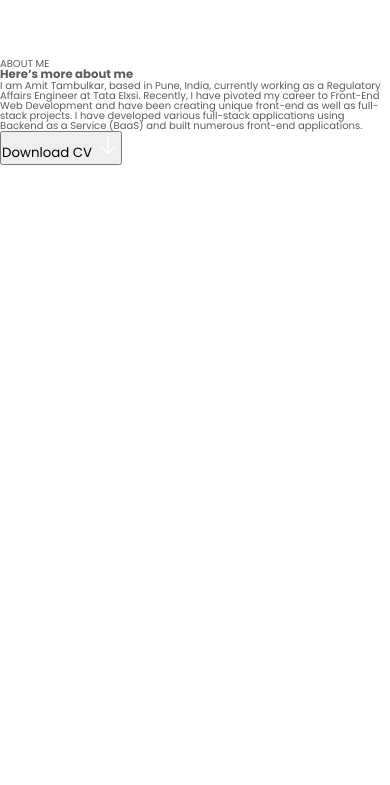
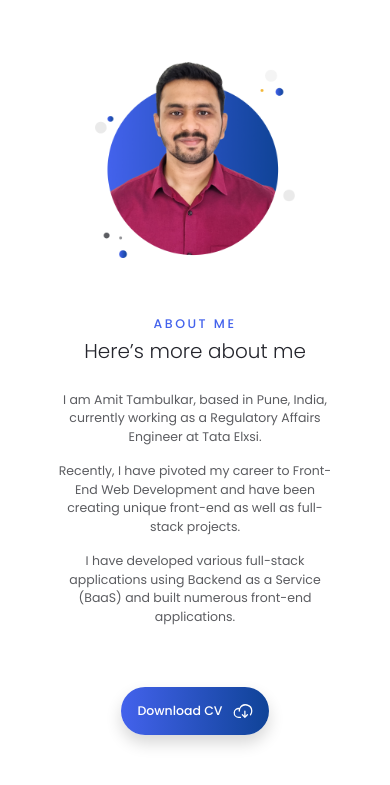
Before and after one commit to amittam104/Portfolio, a website built with Vite: page index.html in a window 390 px wide. Shown: the part 4002-4787 px from the top of the page. Before the commit the page ends 4167 px from the top, so only its background shows below. Built offline with nearby package versions, Linux system fonts and the light colour scheme.

Commit message:
chore: update about me section with responsive design

```diff
--- a/index.html
+++ b/index.html
@@ -198,7 +198,7 @@
       </section>
       <section class="skills">
         <div class="skills-header">
-          <p class="skills-tag">SKILLS</p>
+          <p class="tag skills-tag">SKILLS</p>
           <h3 class="skills-header-text">Tech Stack I work with</h3>
         </div>
         <div class="skills-list">
@@ -265,7 +265,7 @@
       </section>
       <section class="projects">
         <div class="projects-header">
-          <p class="projects-tag">PORTFOLIO</p>
+          <p class="tag projects-tag">PORTFOLIO</p>
           <h3 class="projects-header-text">Projects I have worked on</h3>
         </div>
         <div class="projects-list">
@@ -478,33 +478,42 @@
         </div>
       </section>
       <section class="about-me">
-        <div><img src="" alt="" /></div>
-        <div>
-          <div>
-            <p class="about-me--tag">ABOUT ME</p>
+        <div class="about-me--image">
+          <img src="./AT-image.png" alt="Amit Tambulkar photo" />
+        </div>
+        <div class="about-me--info">
+          <div class="about-me--header">
+            <p class="tag about-me--tag">ABOUT ME</p>
             <h3 class="about-me--header-text">Here’s more about me</h3>
           </div>
-          <p>
-            I am Amit Tambulkar, based in Pune, India, currently working as a
-            Regulatory Affairs Engineer at Tata Elxsi. Recently, I have pivoted
-            my career to Front-End Web Development and have been creating unique
-            front-end as well as full-stack projects. I have developed various
-            full-stack applications using Backend as a Service (BaaS) and built
-            numerous front-end applications.
-          </p>
-          <button>
+          <div class="about-me-description">
+            <p class="description">
+              I am Amit Tambulkar, based in Pune, India, currently working as a
+              Regulatory Affairs Engineer at Tata Elxsi.
+            </p>
+            <p class="description">
+              Recently, I have pivoted my career to Front-End Web Development
+              and have been creating unique front-end as well as full-stack
+              projects.
+            </p>
+            <p class="description">
+              I have developed various full-stack applications using Backend as
+              a Service (BaaS) and built numerous front-end applications.
+            </p>
+          </div>
+          <button class="btn btn-primary btn-download-CV">
             Download CV
             <span
               ><svg
                 xmlns="http://www.w3.org/2000/svg"
-                width="24"
-                height="24"
-                fill="#fff"
+                width="32"
+                height="32"
+                fill="currentColor"
                 viewBox="0 0 256 256"
-                class="down-arrow-icon"
+                class="download-icon"
               >
                 <path
-                  d="M205.66,149.66l-72,72a8,8,0,0,1-11.32,0l-72-72a8,8,0,0,1,11.32-11.32L120,196.69V40a8,8,0,0,1,16,0V196.69l58.34-58.35a8,8,0,0,1,11.32,11.32Z"
+                  d="M248,128a87.34,87.34,0,0,1-17.6,52.81,8,8,0,1,1-12.8-9.62A71.34,71.34,0,0,0,232,128a72,72,0,0,0-144,0,8,8,0,0,1-16,0,88,88,0,0,1,3.29-23.88C74.2,104,73.1,104,72,104a48,48,0,0,0,0,96H96a8,8,0,0,1,0,16H72A64,64,0,1,1,81.29,88.68,88,88,0,0,1,248,128Zm-69.66,42.34L160,188.69V128a8,8,0,0,0-16,0v60.69l-18.34-18.35a8,8,0,0,0-11.32,11.32l32,32a8,8,0,0,0,11.32,0l32-32a8,8,0,0,0-11.32-11.32Z"
                 ></path>
               </svg>
             </span>
--- a/style.css
+++ b/style.css
@@ -275,7 +275,7 @@ body {
   margin-bottom: 8rem;
 }
 
-.projects-tag {
+.tag {
   font-size: 1.5rem;
   font-weight: 500;
   letter-spacing: 0.25rem;
@@ -412,6 +412,70 @@ body {
   border-radius: 0.8rem;
   box-shadow: 0 4px 12px rgba(0, 0, 0, 0.1);
 }
+
+/* -------- ABOUT ME SECTION ---------*/
+.about-me {
+  display: flex;
+  align-items: center;
+  justify-content: center;
+  gap: 6rem;
+  padding: 0 4rem;
+  margin-bottom: 20rem;
+}
+
+.about-me--image {
+  width: 50%;
+  display: flex;
+  justify-content: center;
+  align-items: center;
+}
+
+.about-me--image img {
+  max-width: 25rem;
+}
+
+.about-me--info {
+  width: 50%;
+  display: flex;
+  flex-direction: column;
+}
+
+.about-me--header {
+  display: flex;
+  flex-direction: column;
+  gap: 1rem;
+  margin-bottom: 3rem;
+}
+
+.about-me--header-text {
+  font-size: 3.1rem;
+  font-weight: 300;
+  color: var(--black);
+}
+
+.about-me-description {
+  width: 80%;
+  margin-bottom: 6rem;
+  display: flex;
+  flex-direction: column;
+  gap: 1.5rem;
+}
+
+.description {
+  font-size: 1.5rem;
+  line-height: 1.5;
+}
+
+.btn-download-CV {
+  padding: 0.8rem 1.6rem;
+  max-width: 16rem;
+  font-size: 1.25rem;
+  font-weight: 500;
+}
+
+.btn-download-CV svg {
+  width: 2rem;
+}
 /* ---------- Responsive Design ---------- */
 
 /* 1. Laptop - 1200 px */
@@ -496,6 +560,23 @@ body {
   .skills-list {
     justify-content: center;
   }
+
+  /* About Me */
+  .about-me {
+    flex-direction: column;
+  }
+
+  .about-me--info {
+    width: 50%;
+  }
+
+  .about-me--image {
+    justify-content: flex-start;
+  }
+
+  .about-me-description {
+    width: 100%;
+  }
 }
 
 @media (max-width: 600px) {
@@ -563,7 +644,7 @@ body {
     font-size: 2.5rem;
   }
 
-  .projects-tag {
+  .tag {
     font-size: 1.25rem;
   }
 
@@ -584,4 +665,49 @@ body {
   .project-stack-list {
     flex-wrap: wrap;
   }
+
+  /* About Me */
+
+  .about-me {
+    gap: 6rem;
+    padding: 0 2rem;
+    margin-bottom: 20rem;
+  }
+
+  .about-me--image {
+    width: 80%;
+    justify-content: center;
+    align-items: center;
+  }
+
+  .about-me--image img {
+    max-width: 20rem;
+  }
+
+  .about-me--info {
+    width: 100%;
+    text-align: center;
+    align-items: center;
+  }
+
+  .about-me--header {
+    margin-bottom: 3rem;
+  }
+
+  .about-me-description {
+    width: 80%;
+    margin-bottom: 6rem;
+    display: flex;
+    flex-direction: column;
+    gap: 1.5rem;
+  }
+
+  .about-me--header-text {
+    font-size: 2rem;
+  }
+
+  .description {
+    font-size: 1.25rem;
+    line-height: 1.5;
+  }
 }
```
